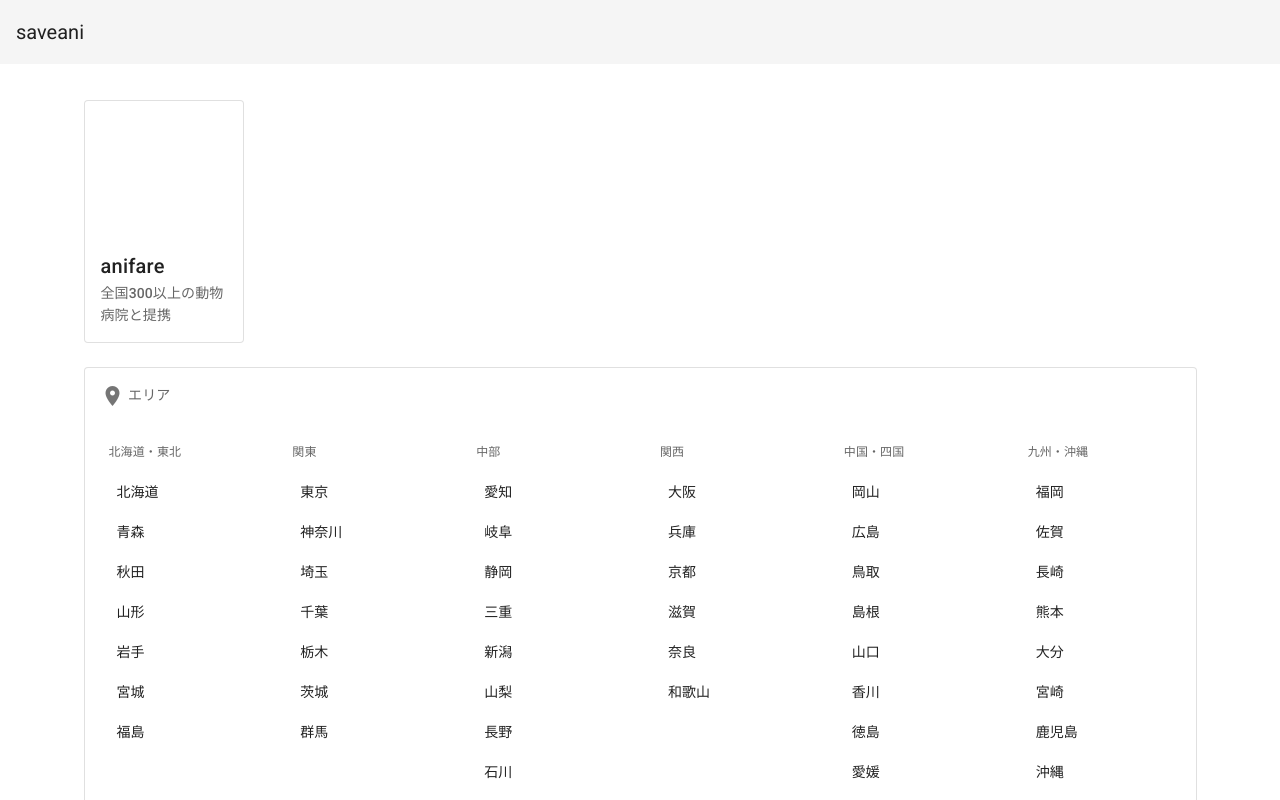
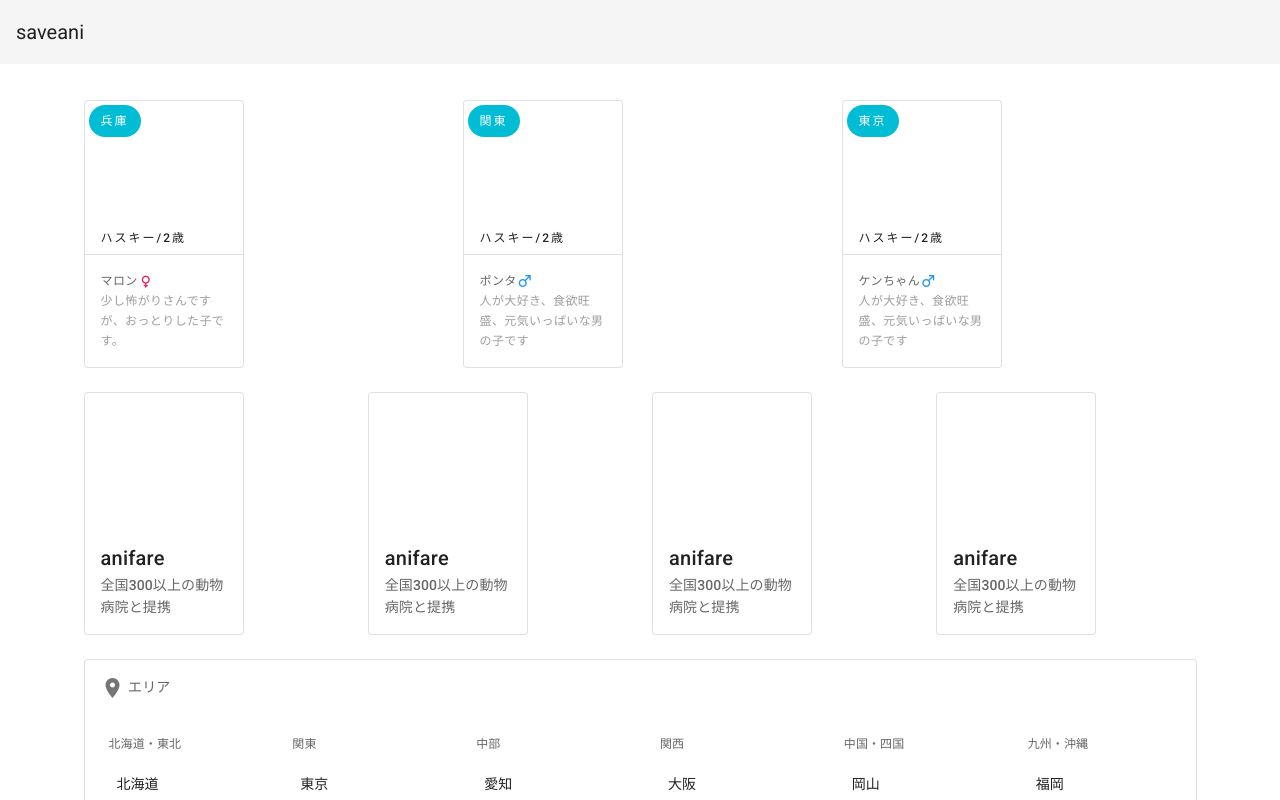
Before and after one commit to rutko/guruguru, a Nuxt app: page / in a window 1280 px wide. Shown: the top 800 px of the page. Built offline with nearby package versions, Linux system fonts and the light colour scheme.

Commit message:
👍Create dog components

```diff
--- /dev/null
+++ b/components/Dogs.vue
@@ -0,0 +1,54 @@
+<template>
+  <v-container fluid>
+    <v-row>
+      <v-col v-for="item in items" :key="item.id">
+        <v-card elevation="0" outlined max-width="160px" v-on:click="onClick(item.id)">
+          <v-img
+            max-height="160px"
+            :src="item.img_src"
+          >
+            <v-chip
+              color="cyan"
+              class="ma-1"
+              text-color="white"
+            >
+              <div class="text-overline">{{ item.place }}</div>
+            </v-chip>
+          </v-img>
+
+          <v-card-title class="pb-0">
+            <div class="text-overline">{{ item.breed }}/{{ item.age }}歳</div>
+          </v-card-title>
+          <v-divider />
+          <v-card-text class="text-caption">
+            <div class="d-flex">
+              <div>{{ item.name }}</div>
+              <v-icon v-if="item.gender === 1" small color="pink">mdi-gender-female</v-icon>
+              <v-icon v-if="item.gender === 2" small color="blue">mdi-gender-male</v-icon>
+            </div>
+            <div class="grey--text"> {{ item.description}} </div>
+          </v-card-text>
+        </v-card>
+      </v-col>
+    </v-row>
+
+  </v-container>
+</template>
+<script>
+export default {
+  data() {
+    return {
+      items: [
+        { id: 1, place: '兵庫', breed: 'ハスキー', name: 'マロン', age: 2, gender: 1,  description:'少し怖がりさんですが、おっとりした子です。', url: 'https://anifare.jp/', img_src: "img/dammy.jpeg" },
+        { id: 2, place: '関東', breed: 'ハスキー', name: 'ポンタ', age: 2, gender: 2,  description:'人が大好き、食欲旺盛、元気いっぱいな男の子です', url: 'https://anifare.jp/', img_src: "img/dammy.jpeg" },
+        { id: 2, place: '東京',  breed: 'ハスキー', name: 'ケンちゃん', age: 2, gender: 2,  description:'人が大好き、食欲旺盛、元気いっぱいな男の子です', url: 'https://anifare.jp/', img_src: "img/dammy.jpeg" },
+      ]
+    }
+  },
+  methods: {
+    onClick(id){
+      this.$router.push({ path: `/dog/${id}` })
+    }
+  }
+}
+</script>
--- a/components/Group.vue
+++ b/components/Groups.vue
@@ -28,6 +28,9 @@ export default {
     return {
       items: [
         { id: 1, name: 'anifare', description:'全国300以上の動物病院と提携', url: 'https://anifare.jp/', img_src: "img/anifareLogo.png" },
+        { id: 2, name: 'anifare', description:'全国300以上の動物病院と提携', url: 'https://anifare.jp/', img_src: "img/anifareLogo.png" },
+        { id: 3, name: 'anifare', description:'全国300以上の動物病院と提携', url: 'https://anifare.jp/', img_src: "img/anifareLogo.png" },
+        { id: 4, name: 'anifare', description:'全国300以上の動物病院と提携', url: 'https://anifare.jp/', img_src: "img/anifareLogo.png" },
       ]
     }
   },
--- a/pages/index.vue
+++ b/pages/index.vue
@@ -1,6 +1,7 @@
 <template>
   <v-container fluid>
-    <Group />
+    <Dogs />
+    <Groups />
     <AreaSearch />
   </v-container>
 </template>
```
Also changed, not shown: static/img/dammy.jpeg (added).
